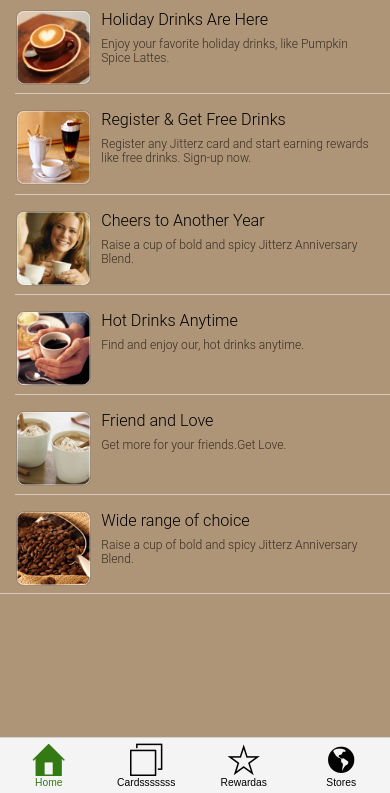
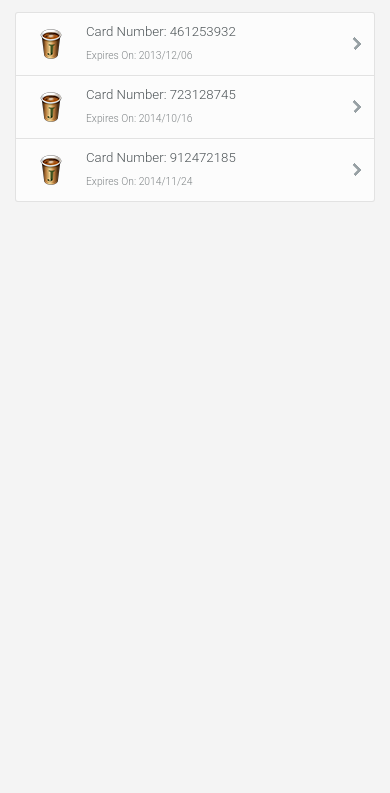
Before and after one commit to pelikano/QAD_Collaboration, a plain HTML site: page Mobile Inbox/index.html in a window 390 px wide. Shown: the part 51-844 px from the top of the page. Drawn offline with Linux system fonts and the light colour scheme; some packages are replaced by stand-ins of ours.

Commit message:
Changes made by Fabio Pezzutto (fvp@qad.com).

```diff
--- a/Mobile Inbox/index.html
+++ b/Mobile Inbox/index.html
@@ -27,36 +27,10 @@
 					<span data-role="view-title"></span>
 				</div>
 			</header>
-			<div data-role="footer">
-				<div data-role="tabstrip" data-id="jitterz-tabstrip">
-					<a href="#home" data-icon="home">Home</a>
-					<a href="views/cardsView.html" data-icon="organize">Cardsssssss</a>
-					<a href="views/rewardsView.html" data-icon="toprated">Rewardas</a>
-					<a href="views/storesView.html" data-icon="globe">Stores</a>
-				</div>
-			</div>
 		</div>
 
-		<!-- Home page -->
-		<div id="home" data-role="view" data-title="Jitterz" data-model="announcementViewModel">
-			<ul data-role="listview" id="announcements-listview"
-				data-style="inset" data-template="announcement-listview-template" data-bind="source: announcements">
-			</ul>
-		</div>
-
-		<!-- Home page temp late -->
-		<script id="announcement-listview-template" type="text/x-kendo-template">
-        	<div class="j-listview-item announcement">
-            	<img src="#:url#" />
-                <div class="j-listview-item-content">
-                    <span>#:title#</span>
-                    <span>#:description#</span>
-                </div>
-        	</div>
-		</script>
-
 		<script>
-			var app = new kendo.mobile.Application(document.body, { transition: "slide", layout: "jitterz-default" });
+			var app = new kendo.mobile.Application(document.body, { transition: "slide",  skin: "flat", initial: "views/listView.html", layout: "jitterz-default" });
 		</script>
 	</body>
 </html>
--- a/Mobile Inbox/views/cardsView.html
+++ b/Mobile Inbox/views/listView.html
@@ -1,6 +1,6 @@
-<div id="cardsView"
+<div id="listView"
      data-role="view" data-style="inset"
-     data-title="Cards" data-init="listViewCardsInit"
+     data-title="QAD Connect" data-init="listViewCardsInit"
      data-model="cardsViewModel">
     <header data-role="header">
         <div data-role="navbar">
```
